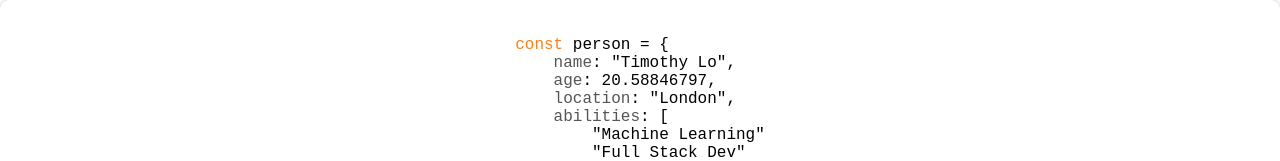
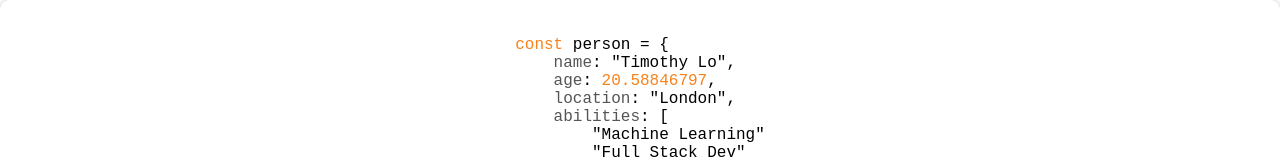
Before and after one commit to lochungtin/portfolio, a Next.js app: page /sections/about/codebox in a window 1280 px wide. Shown: the top 161 px of the page. Built offline with nearby package versions, Linux system fonts and the light colour scheme.

Commit message:
add coloring

```diff
--- a/pages/sections/about/codebox.js
+++ b/pages/sections/about/codebox.js
@@ -16,7 +16,7 @@ export default function Codebox() {
             <pre className={styles.codeText}>
                 <code>const</code>{` person = {\n    `}
                 <span>name</span>{`: "Timothy Lo",\n    `}
-                <span>age</span>{`: ${age},\n    `}
+                <span>age</span>{`: `}<code>{`${age}`}</code>{`,\n    `}
                 <span>location</span>{`: "London",\n    `}
                 <span>abilities</span>{`: [\n\t`}
                 {`"Machine Learning"\n\t`}
```
